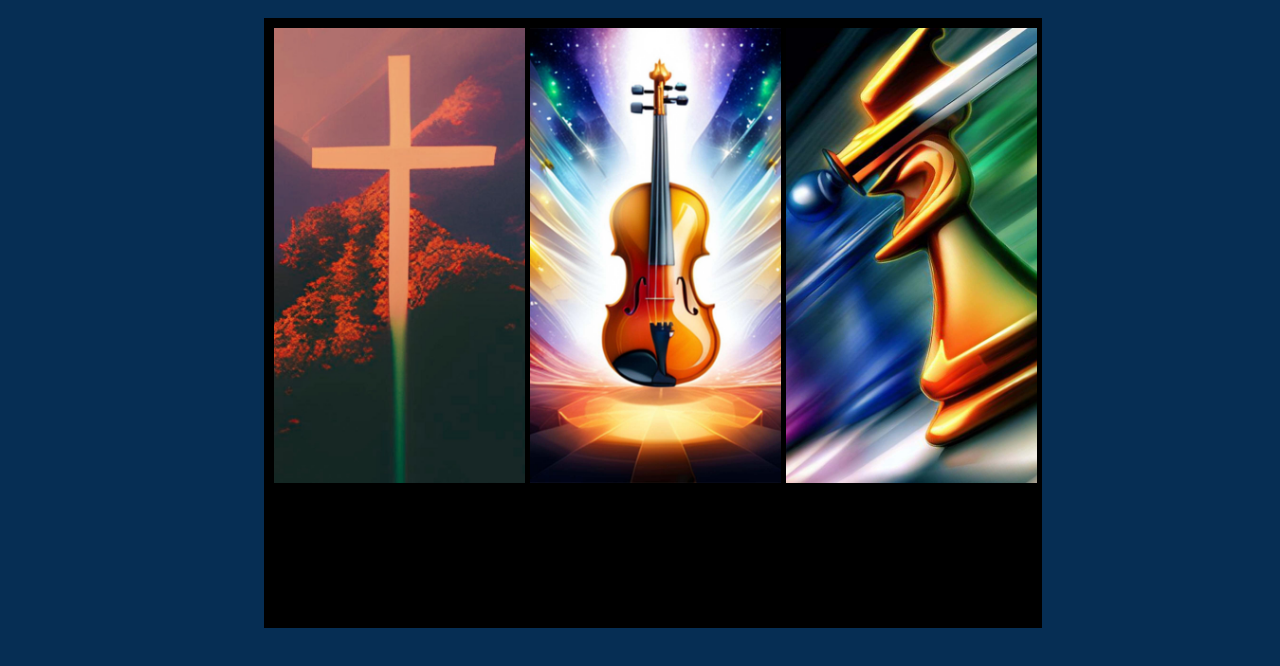
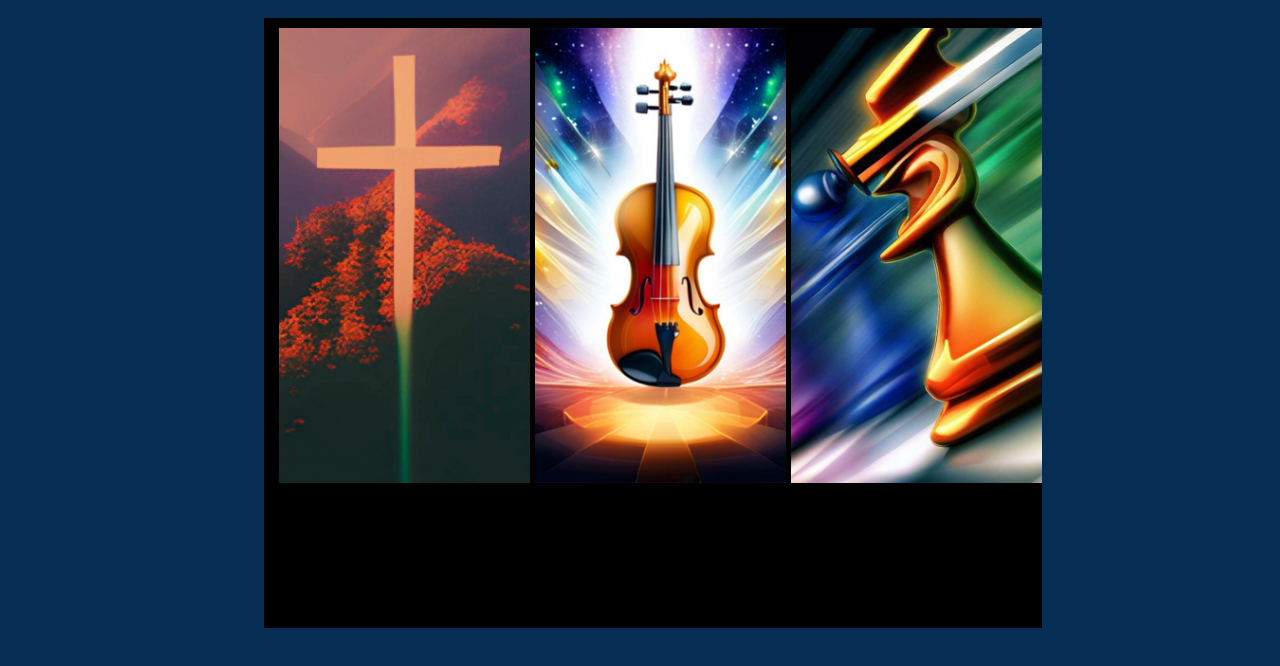
Before and after one commit to SaulCrespo/TUP, a plain HTML site: page src/pages/hobbies.html in a window 1280 px wide. Shown: the part 70-736 px from the top of the page. Drawn offline with Linux system fonts and the light colour scheme.

Commit message:
pruebas en la galería

```diff
--- a/src/pages/hobbies.html
+++ b/src/pages/hobbies.html
@@ -28,7 +28,8 @@
         </header>
 
         <div class="gallery" id="hobbies-glry">
-            <div class="gallery-image-container">
+            <div id="fill01" class="gallery-fill"></div>
+            <div class="gallery-image-container" id="gic1">
                 <a href="pasiones/jesus.html"><img src="../img/vertical-cross.jpg" class="gallery-picture"></a>
             </div>
             <div class="gallery-image-container" id="gic2">
--- a/src/styles/gallery.css
+++ b/src/styles/gallery.css
@@ -7,32 +7,57 @@
 
 .gallery {
     background-color: black;
-    display:flex;
+    display:grid;
+    grid-template: 5px 1fr 5px / 5px repeat(3,1fr 5px);
     padding:5px;
-    width: fit-content;
+    width: 60vw;
     overflow: hidden;
 }
 
 .gallery-picture {
+    grid-column-end: span 2;
+    grid-row-end: span 3;
     margin: 5px;
     width:20vw;
     height: auto;
-    transition: 1s ease-in-out;
+    -ms-grid-column-span: 2;
+    transition: transform 1s ease-in-out;
     transform-origin: center center;
     overflow:hidden;
 
 
 }
 
-.gallery-picture:hover {
-  transform: scale(1.2) translateX(1.5vw);
+/* .gallery-picture:hover {
+  transform: scale(1.2);
+  width:100%;
+  overflow: hidden;
   cursor: pointer;
-}
+} */
 
 .gallery-image-container {
-  fill:black;
+  grid-column-end: span 2;
+  grid-row-end: span 3;
+  fill:rgb(174, 17, 17);
   width: 20vw;
   height: 75vh;
   overflow: hidden;
   overflow-x: hidden;
 }
+
+.gallery-image-container:hover .gallery-picture {
+  transform: scale(1.2);
+}
+
+
+#gic1 {
+
+}
+
+#gic1 {
+
+}
+
+#gic1 {
+
+}
```
Also changed, not shown: 2 other files.
